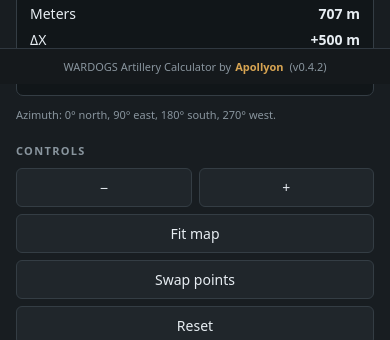
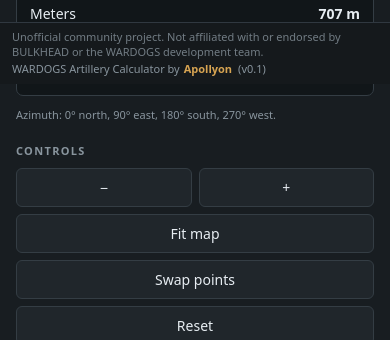
Before and after one commit to wittyphantom333/peacecats-ai, a plain HTML site: page index.html in a window 390 px wide. Shown: the part 760-1100 px from the top of the page. Drawn offline with Linux system fonts and the light colour scheme.

Commit message:
feat: add leagal disclaimer

```diff
--- a/index.html
+++ b/index.html
@@ -256,17 +256,24 @@
     </section>
 </main>
 <footer>
-        <span>
+    <span class="footer-disclaimer">
+        Unofficial community project. Not affiliated with or endorsed by BULKHEAD or the WARDOGS development team.
+    </span>
 
-    WARDOGS Artillery Calculator by
+    <span class="footer-author">
+        WARDOGS Artillery Calculator by
+        <a
+                href="https://discord.com/users/202109460238434304"
+                target="_blank"
+                rel="noopener noreferrer"
+        >
+            <strong>Apollyon</strong>
+        </a>
 
-    <a href="https://discord.com/users/202109460238434304" rel="noopener noreferrer" target="_blank">
-<strong>Apollyon</strong>
-</a>
-<span class="footer-version">
-      (v0.4.2)
+        <span class="footer-version">
+            (v0.1)
+        </span>
     </span>
-        </span>
 </footer>
 <script src="js/core/core.js"></script>
 <script src="js/core/resources.js"></script>
--- a/style.css
+++ b/style.css
@@ -86,17 +86,13 @@
 
 ::-webkit-scrollbar-thumb {
     background: var(--border-light);
-
     border-radius: 999px;
-
     border: 1px solid transparent;
-
     background-clip: padding-box;
 }
 
 ::-webkit-scrollbar-thumb:hover {
     background: var(--accent-border);
-
     background-clip: padding-box;
 }
 
@@ -1037,16 +1033,17 @@ canvas {
    ========================= */
 
 footer {
-    height: 36px;
     min-height: 36px;
 
-    padding: 0 18px;
-
-    display: flex;
-
+    padding: 7px 18px;
+
+    display: flex;
     align-items: center;
-
-    justify-content: flex-end;
+    justify-content: space-between;
+
+    gap: 20px;
+
+    flex-shrink: 0;
 
     border-top: 1px solid var(--border);
 
@@ -1055,16 +1052,28 @@ footer {
     color: var(--muted);
 
     font-size: 11px;
+    line-height: 1.35;
 
     z-index: 10;
 }
 
-footer > span {
-    display: flex;
-
+.footer-disclaimer {
+    min-width: 0;
+
+    color: var(--muted);
+
+    opacity: .8;
+}
+
+.footer-author {
+    display: flex;
     align-items: center;
 
     gap: 4px;
+
+    flex-shrink: 0;
+
+    white-space: nowrap;
 }
 
 footer a {
@@ -1259,14 +1268,26 @@ footer a:hover {
         position: sticky;
 
         bottom: 0;
-    }
-
-    footer > span {
-        justify-content: center;
-
+
+        align-items: flex-start;
+        flex-direction: column;
+
+        gap: 3px;
+
+        padding: 7px 12px;
+    }
+
+    .footer-disclaimer {
         width: 100%;
     }
-}
+
+    .footer-author {
+        width: 100%;
+
+        white-space: normal;
+    }
+}
+
 
 /* =========================
    MAP TOOLS
@@ -1640,12 +1661,17 @@ canvas.map-tool-pencil-active {
     border-radius: 8px;
 
     background:
-            color-mix(in srgb, var(--aside-bg) 94%, transparent);
+            color-mix(
+                    in srgb,
+                    var(--aside-bg) 94%,
+                    transparent
+            );
 
     color: var(--text);
 
     box-shadow:
-            0 12px 32px rgba(0, 0, 0, .26);
+            0 12px 32px
+            rgba(0, 0, 0, .26);
 
     backdrop-filter: blur(8px);
 
```
Lines whose indentation alone changed are shown as unchanged.
